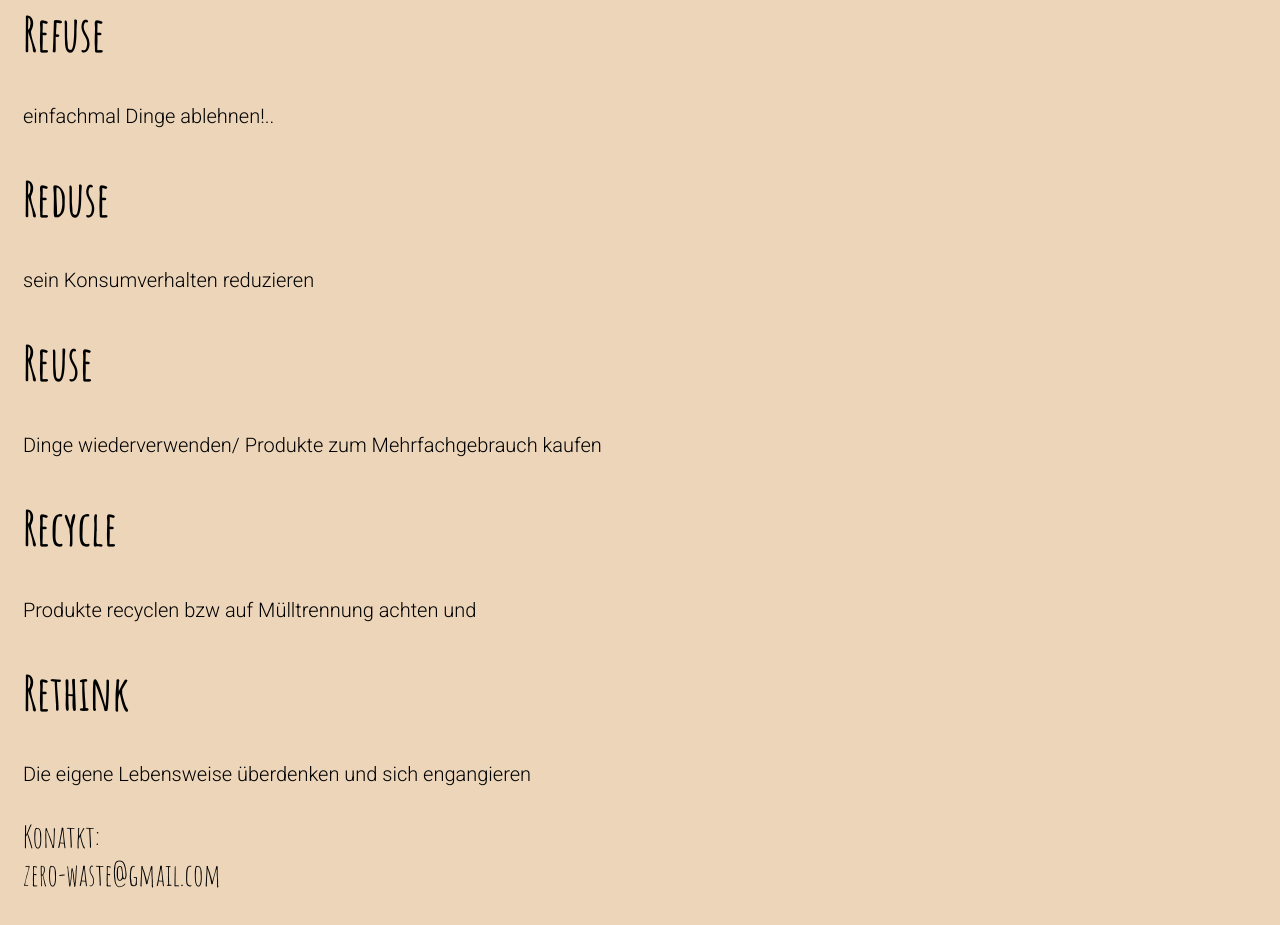
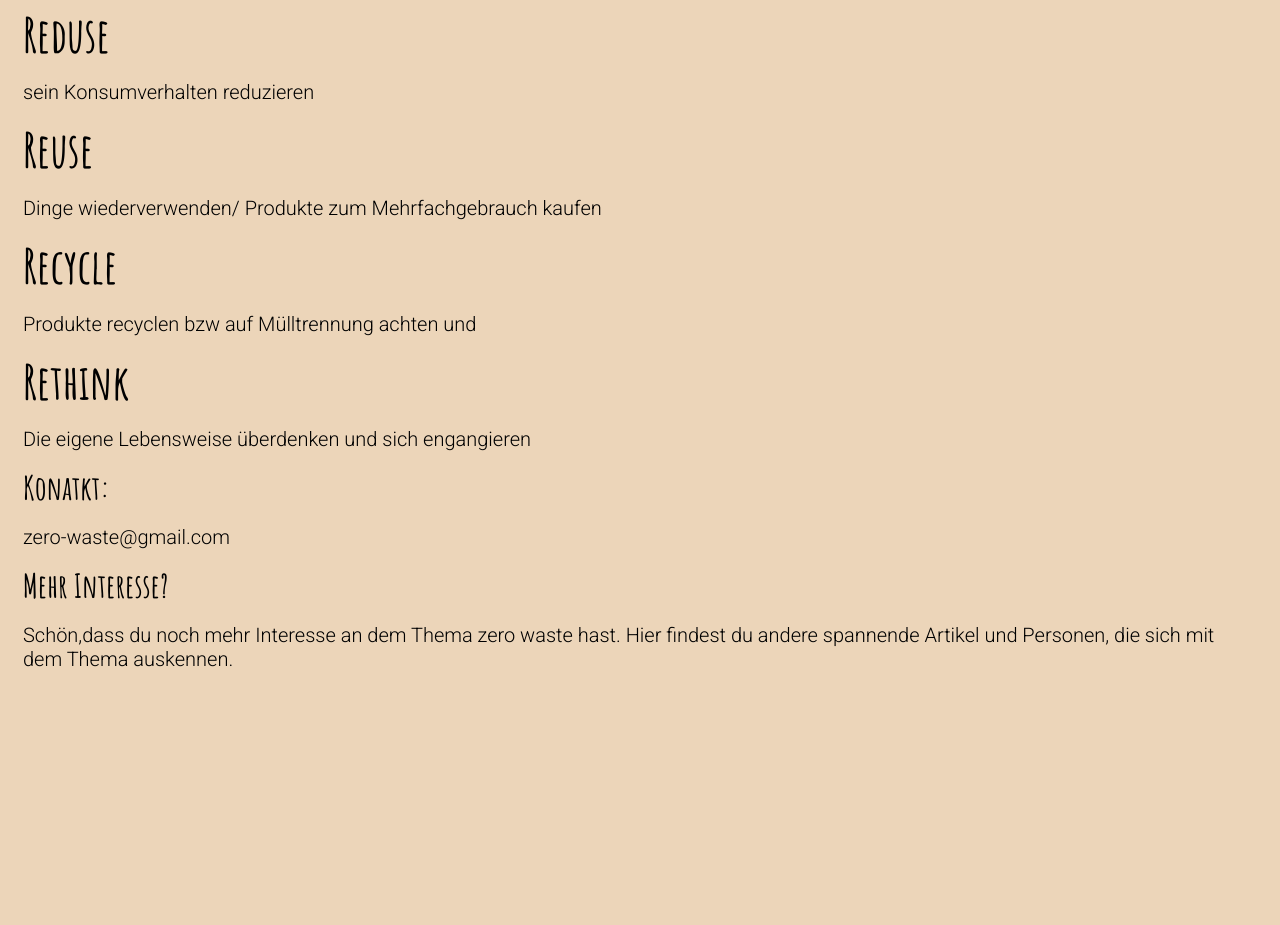
Before and after one commit to swojt/zero-waste, a plain HTML site: page index.html in a window 1280 px wide. Shown: the part 817-1742 px from the top of the page. After the commit the page ends 1518 px from the top, so only its background shows below. Drawn offline with Linux system fonts and the light colour scheme.

Commit message:
Zeilenhöhe verkleinert und Info zu info

```diff
--- a/assets/styles/style.css
+++ b/assets/styles/style.css
@@ -16,7 +16,10 @@ html {
 } */
 
 h1,h2,h3,h4,h5,h6,.Navigation{
-    font-family: Amatic SC
+    font-family: Amatic SC;
+}
+h1,h2,h3,h4,h5,h6{
+    line-height: 0.25;
 }
 
 .logo {
@@ -45,14 +48,14 @@ h1,h2,h3,h4,h5,h6,.Navigation{
 .ut{
     font-size: 2em;
 }
+
+footer{
+    font-size: 1.75em;
+}
 .infoZuUt{
     font-size: 1.25rem;
 }
 
-footer{
-    font-family: Amatic SC;
-    font-size: 1.9em;
-}
 a{
     color:black;
     text-decoration: none;
--- a/index.html
+++ b/index.html
@@ -102,9 +102,23 @@
     </main>
 
     <footer>
-        <p>
-            Konatkt: <br> <a href="mailto:zero-waste@gmail.com">zero-waste@gmail.com</a>
-        </p>
+       <div>
+            <h3>
+               Konatkt:
+            </h3>
+            <p class="infoZuUt">
+                <a href="mailto:zero-waste@gmail.com">zero-waste@gmail.com</a>
+            </p>
+        </div>
+        <div class="eInfo">
+            <h3>
+                Mehr Interesse?
+            </h3>
+            <p class="infoZuUt">
+                <a href="./informationen.html"> Schön,dass du noch mehr Interesse an dem Thema zero waste hast.
+                    Hier findest du andere spannende Artikel und Personen, die sich mit dem Thema auskennen.  </a>
+            </p>
+        </div>
     </footer>
 
     <!---
```
Also changed, not shown: informationen.html (added).
